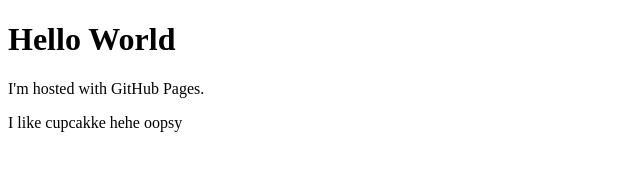
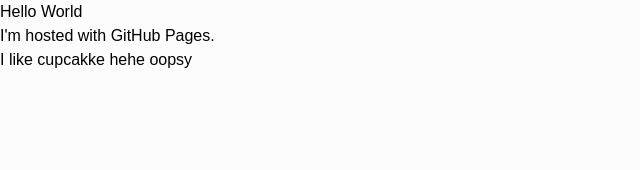
Before and after one commit to chengsun1/chengsun1.github.io, a plain HTML site: page index.html in a window 1280 px wide. Shown: the whole page, without its empty margins (0-640 px from the left). Drawn offline with Linux system fonts and the light colour scheme.

Commit message:
small changed

```diff
--- a/index.html
+++ b/index.html
@@ -1,5 +1,9 @@
 <!DOCTYPE html>
-<html>
+<html lang="en">
+<head>
+    <meta charset="UTF-8">
+    <link rel="stylesheet" href="ef3ns32jdw2dn3.css">
+</head>
 <body>
 <h1>Hello World</h1>
 <p>I'm hosted with GitHub Pages.</p>
```
Also changed, not shown: ef3ns32jdw2dn3.css (added).
